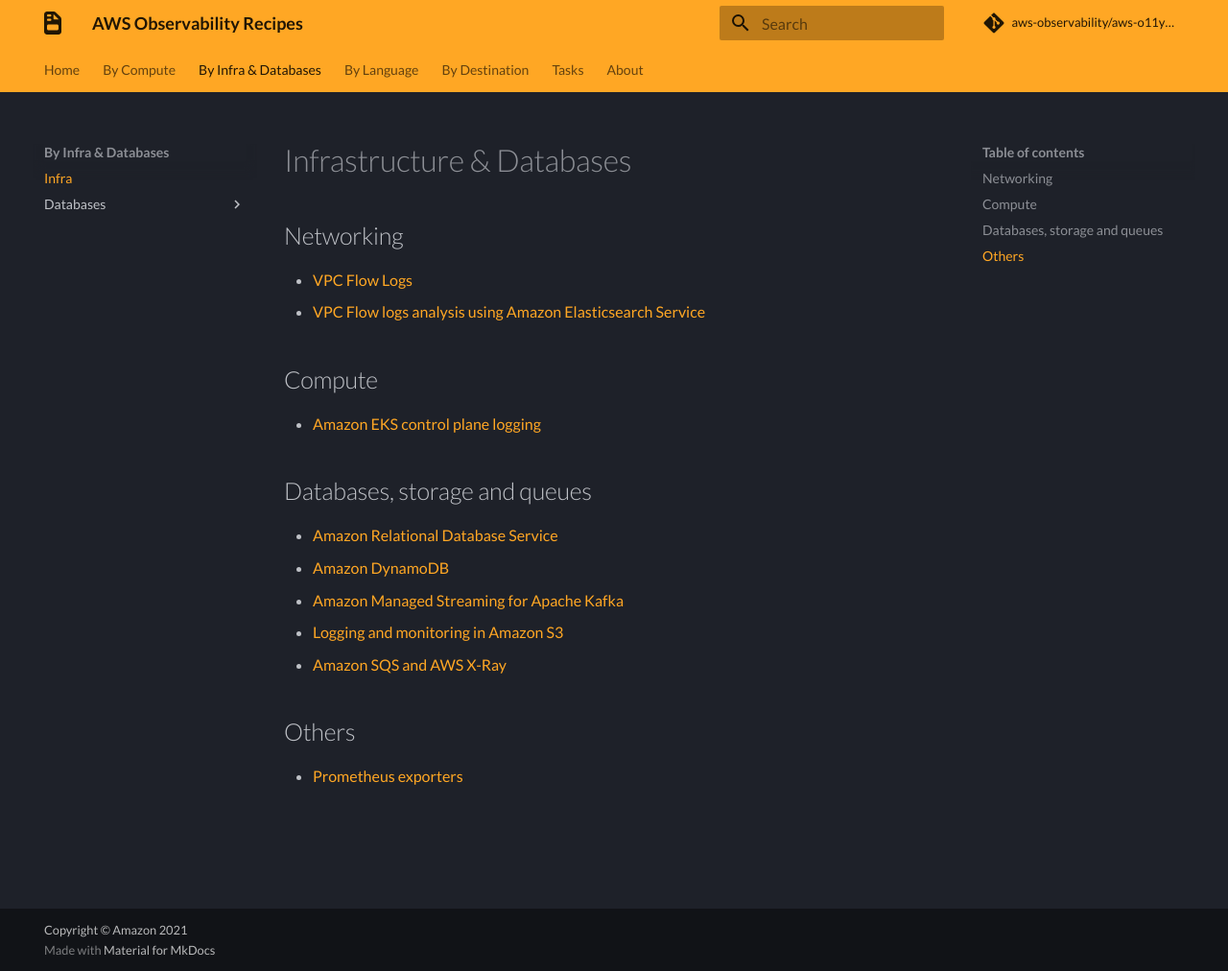
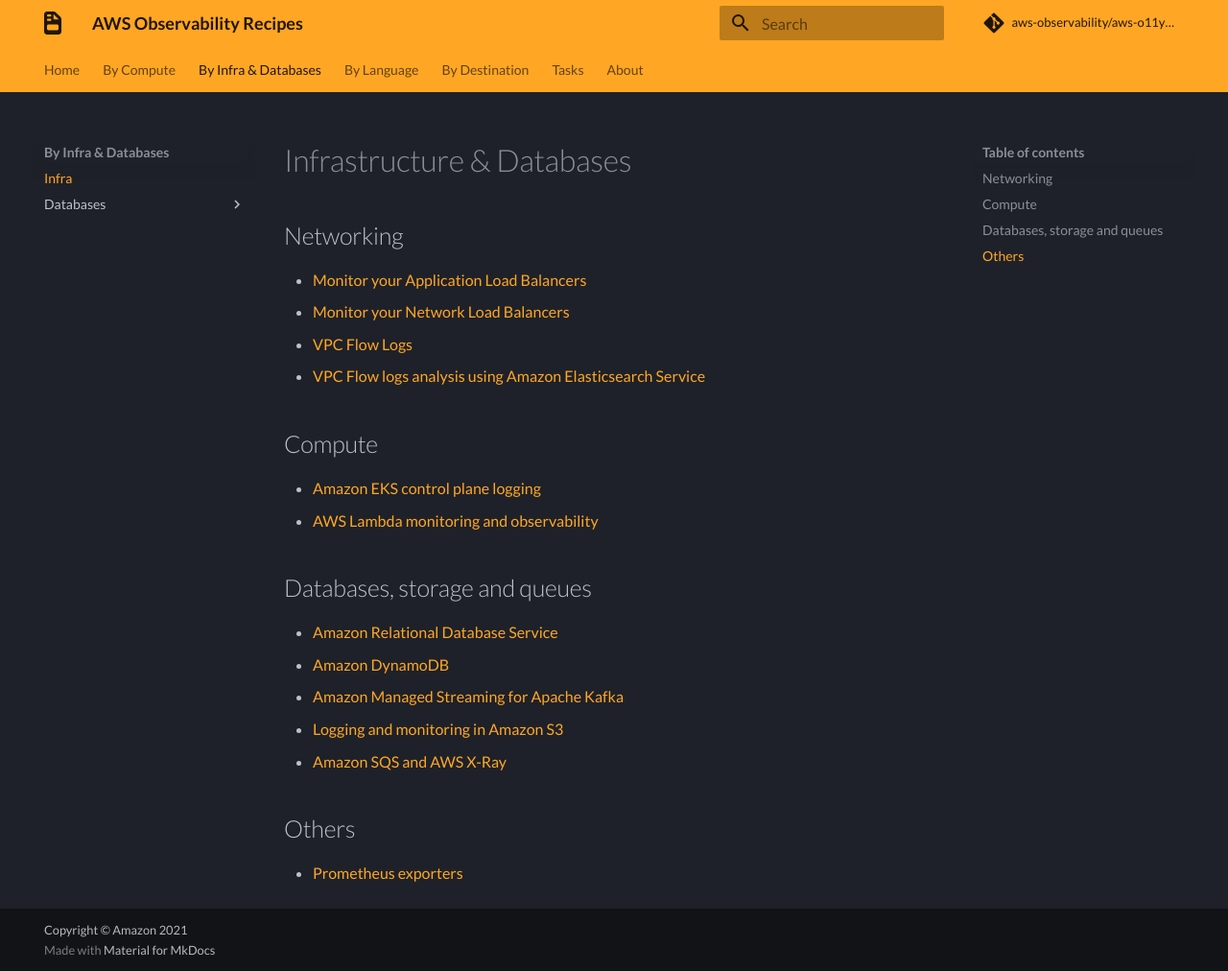
Before and after one commit to aws-observability/aws-o11y-recipes, an MkDocs documentation site: the page built from docs/infra.md, in a window 1280 px wide and 1012 px high. Shown: the whole window at 96% size. Built offline with MkDocs 1.6.1 and Material for MkDocs 9.7.7, drawn with Linux system fonts in a browser that asks for light colours; some web fonts are replaced; comment, search, counter and statistics services are not loaded.

Commit message:
updates CW and infra

```diff
--- a/docs/infra.md
+++ b/docs/infra.md
@@ -2,12 +2,15 @@
 
 ## Networking
 
+- [Monitor your Application Load Balancers][alb-docs]
+- [Monitor your Network Load Balancers][nlb-docs]
 - [VPC Flow Logs][vpcfl]
 - [VPC Flow logs analysis using Amazon Elasticsearch Service][vpcf-ws]
 
 ## Compute
 
 - [Amazon EKS control plane logging][eks-cp]
+- [AWS Lambda monitoring and observability][lambda-docs]
 
 ## Databases, storage and queues
 
@@ -22,9 +25,12 @@
 
 - [Prometheus exporters][prometheus-exporters]
 
+[alb-docs]: https://docs.aws.amazon.com/elasticloadbalancing/latest/application/load-balancer-monitoring.html
+[nlb-docs]: https://docs.aws.amazon.com/elasticloadbalancing/latest/network/load-balancer-monitoring.html
 [vpcfl]: https://docs.aws.amazon.com/vpc/latest/userguide/flow-logs.html
 [vpcf-ws]: https://amazon-es-vpc-flowlogs.workshop.aws/en/
 [eks-cp]: https://docs.aws.amazon.com/eks/latest/userguide/control-plane-logs.html
+[lambda-docs]: https://docs.aws.amazon.com/lambda/latest/operatorguide/monitoring-observability.html
 [rds]: rds.md
 [ddb]: dynamodb.md
 [msk]: msk.md
```
Also changed, not shown: docs/cw.md (+7 -4 lines), docs/dynamodb.md (+3 -1 lines), docs/ecs.md (+1 -0 lines).
